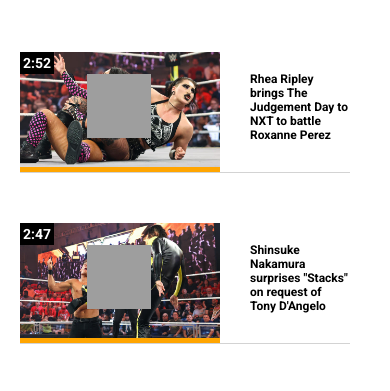
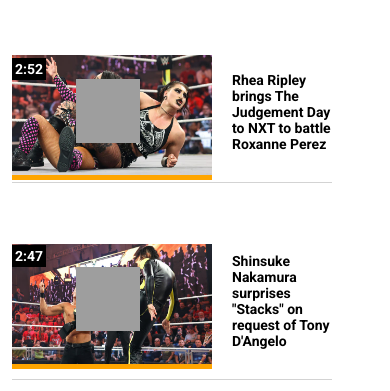
Before and after one commit to AlexisS05/wwe-clone, a plain HTML site: page index.html in a window 390 px wide. Shown: the part 673-1064 px from the top of the page. Drawn offline with nearby package versions, Linux system fonts and the light colour scheme; grey boxes are pictures that could not be loaded.

Commit message:
position fix

```diff
--- a/index.html
+++ b/index.html
@@ -264,7 +264,7 @@
 							alt="WWE Smackdown Shinsuke Nakamura Vs Tony D'Angelo"
 						/>
 						<picture role="img" class="video-link vid-mobile"> </picture>
-						<div class="timer">2:47</div>
+						<div class="timer middle-timer">2:47</div>
 						<p class="match-description">
 							Shinsuke Nakamura surprises "Stacks" on request of Tony D'Angelo
 						</p>
--- a/queries.css
+++ b/queries.css
@@ -105,15 +105,15 @@
 	.img-box {
 		position: relative;
 		display: flex;
-		gap: 1.5rem;
+		gap: 1rem;
 		align-items: center;
-		margin-left: 2rem;
+		margin-left: 1.2rem;
 		border-bottom: 1px solid lightgrey;
 	}
 
 	.three-col-size {
 		width: 20rem;
-		height: 12rem;
+		height: 12.5rem;
 		border-bottom: 5px solid orange;
 	}
 
@@ -123,20 +123,17 @@
 		padding: 0.3rem 0.3rem;
 		font-weight: 600;
 		position: absolute;
-		top: 0%;
-		left: 0;
+		top: 4%;
+	}
+
+	.middle-timer {
+		top: 8%;
 	}
 	.match-description {
-		font-size: 1.2rem;
+		font-size: 1.4rem;
 		width: 10rem;
 		margin-bottom: 3rem;
 	}
-	/*
-	.container-4 {
-		display: flex;
-		flex-direction: column;
-	} */
-
 	.trend-imgs {
 		display: flex;
 		flex-direction: column;
```
